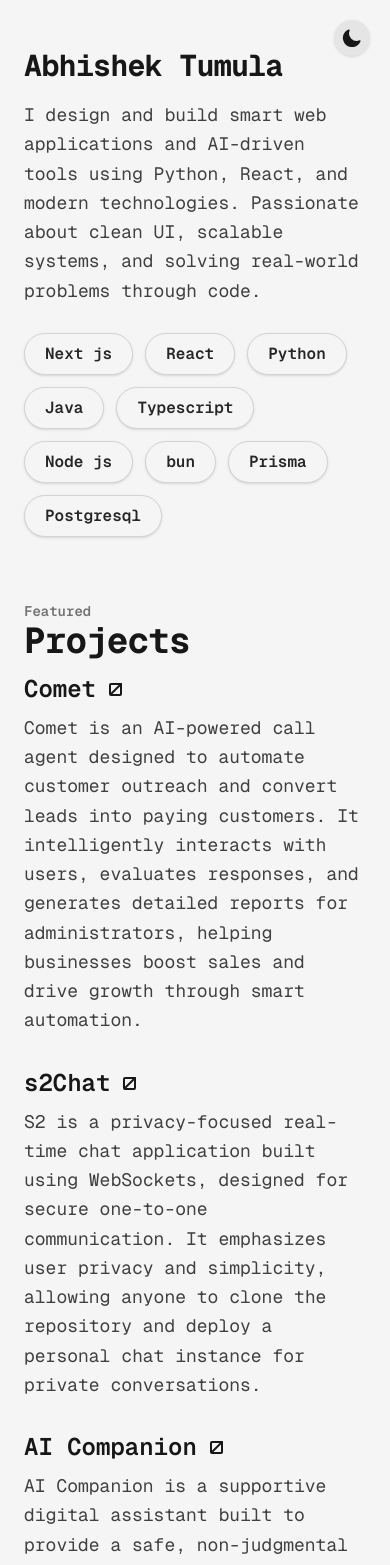
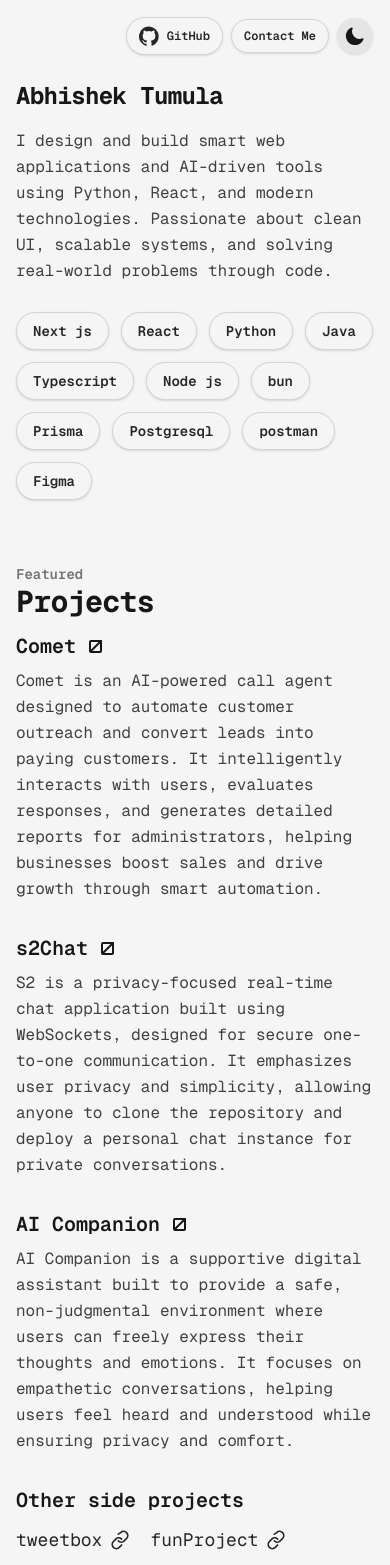
Before and after one commit to abhishektumula/profile, a Next.js app: page / in a window 390 px wide. Shown: the top 1565 px of the page. Built offline with nearby package versions, Linux system fonts and the light colour scheme.

Commit message:
fixed issues to the navbar

```diff
--- a/src/app/page.tsx
+++ b/src/app/page.tsx
@@ -2,12 +2,18 @@ import { Container } from "@/components/portfolio/container";
 import { ExperienceSection } from "@/components/portfolio/experience-section";
 import { HeroSection } from "@/components/portfolio/hero-section";
 import { ProjectsSection } from "@/components/portfolio/projects-section";
-import { ThemeToggle } from "@/components/portfolio/theme-toggle";
+import { TopActions } from "@/components/portfolio/top-actions";
+import { portfolioContent } from "@/lib/portfolio-content";
 
 export default function Home() {
+  const emailAddress = process.env.EMAIL_ADDRESS;
+
   return (
     <div className="min-h-screen bg-neutral-100 text-neutral-900 transition-colors duration-300 dark:bg-neutral-900 dark:text-neutral-100">
-      <ThemeToggle />
+      <TopActions
+        githubUrl={portfolioContent.githubProfile}
+        emailAddress={emailAddress}
+      />
       <Container>
         <HeroSection />
         <ProjectsSection />
--- a/src/components/portfolio/container.tsx
+++ b/src/components/portfolio/container.tsx
@@ -6,7 +6,7 @@ type ContainerProps = {
 
 export function Container({ children }: ContainerProps) {
   return (
-    <main className="mx-auto min-h-screen w-full max-w-3xl px-6 py-12 sm:px-10">
+    <main className="mx-auto min-h-screen w-full max-w-3xl px-4 pb-8 pt-20 sm:px-8 sm:pb-12 sm:pt-24">
       {children}
     </main>
   );
--- a/src/components/portfolio/experience-section.tsx
+++ b/src/components/portfolio/experience-section.tsx
@@ -8,10 +8,10 @@ export function ExperienceSection() {
       <div className="space-y-8">
         {portfolioContent.experiences.map((experience, index) => (
           <article key={`${experience.company}-${index}`}>
-            <h3 className="text-2xl font-semibold text-neutral-900 dark:text-neutral-100">
+            <h3 className="text-xl font-semibold text-neutral-900 dark:text-neutral-100 blur-md sm:text-2xl">
               {experience.company}
             </h3>
-            <p className="mt-2 max-w-2xl text-lg leading-relaxed text-neutral-700 dark:text-neutral-300">
+            <p className="mt-2 max-w-2xl text-base leading-relaxed text-neutral-700 dark:text-neutral-300 sm:text-lg">
               {experience.roleSummary}
             </p>
           </article>
--- /dev/null
+++ b/src/components/portfolio/github-icon.tsx
@@ -0,0 +1,12 @@
+export function GitHubIcon() {
+  return (
+    <svg
+      aria-hidden="true"
+      viewBox="0 0 24 24"
+      className="h-5 w-5"
+      fill="currentColor"
+    >
+      <path d="M12 .5a12 12 0 0 0-3.79 23.39c.6.11.82-.26.82-.58v-2.24c-3.34.73-4.04-1.61-4.04-1.61-.55-1.39-1.33-1.76-1.33-1.76-1.09-.74.08-.72.08-.72 1.2.09 1.84 1.23 1.84 1.23 1.08 1.84 2.82 1.31 3.51 1 .11-.78.42-1.31.76-1.61-2.66-.3-5.47-1.33-5.47-5.94 0-1.31.47-2.38 1.24-3.22-.12-.3-.54-1.52.12-3.16 0 0 1.01-.32 3.3 1.23a11.54 11.54 0 0 1 6 0c2.28-1.55 3.29-1.23 3.29-1.23.66 1.64.24 2.86.12 3.16.77.84 1.24 1.91 1.24 3.22 0 4.62-2.81 5.63-5.49 5.93.43.37.82 1.11.82 2.24v3.31c0 .32.21.7.83.58A12 12 0 0 0 12 .5Z" />
+    </svg>
+  );
+}
--- a/src/components/portfolio/hero-section.tsx
+++ b/src/components/portfolio/hero-section.tsx
@@ -3,10 +3,10 @@ import { portfolioContent } from "@/lib/portfolio-content";
 export function HeroSection() {
   return (
     <section>
-      <h1 className="text-3xl font-bold tracking-tight text-neutral-900 dark:text-neutral-50 sm:text-4xl">
+      <h1 className="text-2xl font-bold tracking-tight text-neutral-900 dark:text-neutral-50 sm:text-4xl">
         {portfolioContent.name}
       </h1>
-      <p className="mt-4 max-w-2xl text-lg leading-relaxed text-neutral-700 dark:text-neutral-300">
+      <p className="mt-4 max-w-2xl text-base leading-relaxed text-neutral-700 dark:text-neutral-300 sm:text-lg">
         {portfolioContent.bio}
       </p>
 
@@ -14,7 +14,7 @@ export function HeroSection() {
         {portfolioContent.skills.map((skill) => (
           <li
             key={skill}
-            className="rounded-full border border-neutral-300 bg-neutral-100 px-5 py-2 text-base font-semibold text-neutral-800 shadow-sm transition duration-200 hover:-translate-y-0.5 hover:shadow-md dark:border-neutral-700 dark:bg-neutral-800 dark:text-neutral-200"
+            className="rounded-full border border-neutral-300 bg-neutral-100 px-4 py-2 text-sm font-semibold text-neutral-800 shadow-sm transition duration-200 hover:-translate-y-0.5 hover:shadow-md dark:border-neutral-700 dark:bg-neutral-800 dark:text-neutral-200 sm:px-5 sm:text-base"
           >
             {skill}
           </li>
--- a/src/components/portfolio/projects-section.tsx
+++ b/src/components/portfolio/projects-section.tsx
@@ -12,14 +12,14 @@ export function ProjectsSection() {
           <article key={project.name} className="group">
             <a
               href={project.href}
-              className="inline-flex items-center gap-2 text-2xl font-semibold text-neutral-900 transition duration-200 hover:text-neutral-700 dark:text-neutral-100 dark:hover:text-neutral-300"
+              className="inline-flex items-center gap-2 text-xl font-semibold text-neutral-900 transition duration-200 hover:text-neutral-700 dark:text-neutral-100 dark:hover:text-neutral-300 sm:text-2xl"
               target="_blank"
               rel="noreferrer"
             >
               {project.name}
               <ExternalLinkIcon />
             </a>
-            <p className="mt-2 max-w-2xl text-lg leading-relaxed text-neutral-700 transition duration-200 group-hover:text-neutral-900 dark:text-neutral-300 dark:group-hover:text-neutral-100">
+            <p className="mt-2 max-w-2xl text-base leading-relaxed text-neutral-700 transition duration-200 group-hover:text-neutral-900 dark:text-neutral-300 dark:group-hover:text-neutral-100 sm:text-lg">
               {project.description}
             </p>
           </article>
@@ -27,7 +27,7 @@ export function ProjectsSection() {
       </div>
 
       <div className="mt-8">
-        <h3 className="text-2xl font-semibold text-neutral-900 dark:text-neutral-100">
+        <h3 className="text-xl font-semibold text-neutral-900 dark:text-neutral-100 sm:text-2xl">
           Other side projects
         </h3>
         <div className="mt-3 flex flex-wrap gap-x-5 gap-y-3">
@@ -35,7 +35,7 @@ export function ProjectsSection() {
             <a
               key={project.name}
               href={project.href}
-              className="inline-flex items-center gap-2 text-xl text-neutral-800 transition duration-200 hover:-translate-y-0.5 hover:text-neutral-950 dark:text-neutral-300 dark:hover:text-neutral-50"
+              className="inline-flex items-center gap-2 text-lg text-neutral-800 transition duration-200 hover:-translate-y-0.5 hover:text-neutral-950 dark:text-neutral-300 dark:hover:text-neutral-50 sm:text-xl"
               target="_blank"
               rel="noreferrer"
             >
--- a/src/components/portfolio/section-title.tsx
+++ b/src/components/portfolio/section-title.tsx
@@ -9,7 +9,7 @@ export function SectionTitle({ eyebrow, title }: SectionTitleProps) {
       <p className="text-sm font-semibold text-neutral-500 dark:text-neutral-400">
         {eyebrow}
       </p>
-      <h2 className="text-4xl font-bold tracking-tight text-neutral-900 dark:text-neutral-50 sm:text-5xl">
+      <h2 className="text-3xl font-bold tracking-tight text-neutral-900 dark:text-neutral-50 sm:text-5xl">
         {title}
       </h2>
     </header>
--- a/src/components/portfolio/theme-toggle.tsx
+++ b/src/components/portfolio/theme-toggle.tsx
@@ -75,7 +75,7 @@ export function ThemeToggle() {
     <button
       type="button"
       onClick={toggleTheme}
-      className="fixed right-5 top-5 rounded-full bg-neutral-200 p-2 text-neutral-900 shadow-sm transition duration-200 hover:-translate-y-0.5 hover:bg-neutral-300 hover:shadow dark:bg-neutral-800 dark:text-neutral-100 dark:hover:bg-neutral-700"
+      className="shrink-0 rounded-full bg-neutral-200 p-2 text-neutral-900 shadow-sm transition duration-200 hover:-translate-y-0.5 hover:bg-neutral-300 hover:shadow dark:bg-neutral-800 dark:text-neutral-100 dark:hover:bg-neutral-700"
       aria-label="Toggle color theme"
       title="Toggle color theme"
     >
--- /dev/null
+++ b/src/components/portfolio/top-actions.tsx
@@ -0,0 +1,67 @@
+"use client";
+
+import { useEffect, useState } from "react";
+import { ThemeToggle } from "@/components/portfolio/theme-toggle";
+import { GitHubIcon } from "@/components/portfolio/github-icon";
+
+type TopActionsProps = {
+  githubUrl: string;
+  emailAddress?: string;
+};
+
+export function TopActions({ githubUrl, emailAddress }: TopActionsProps) {
+  const [isScrolled, setIsScrolled] = useState(false);
+
+  useEffect(() => {
+    const onScroll = () => {
+      setIsScrolled(window.scrollY > 8);
+    };
+
+    onScroll();
+    window.addEventListener("scroll", onScroll, { passive: true });
+    return () => window.removeEventListener("scroll", onScroll);
+  }, []);
+
+  const contactHref = emailAddress
+    ? `https://mail.google.com/mail/?view=cm&fs=1&to=${encodeURIComponent(emailAddress)}`
+    : "#";
+
+  return (
+    <div
+      className={`fixed inset-x-0 top-0 z-40 transition-all duration-300 ease-out ${
+        isScrolled
+          ? "border-b border-neutral-300/70 bg-neutral-100/80 shadow-sm backdrop-blur-md dark:border-neutral-700/70 dark:bg-neutral-900/80"
+          : "border-b border-transparent bg-transparent"
+      }`}
+    >
+      <div className="mx-auto flex w-full max-w-[1200px] justify-end px-2 py-2 sm:px-5 sm:py-3">
+      <div
+        className={`flex max-w-[calc(100vw-1rem)] items-center gap-2 rounded-2xl border px-2 py-2 transition-all duration-300 ease-out sm:max-w-none ${
+          isScrolled
+            ? "border-neutral-300/70 bg-neutral-100/65 shadow-md dark:border-neutral-700/70 dark:bg-neutral-900/65"
+            : "border-transparent bg-transparent"
+        }`}
+      >
+      <a
+        href={githubUrl}
+        target="_blank"
+        rel="noreferrer"
+        className="inline-flex items-center gap-2 rounded-full border border-neutral-300 bg-neutral-100 px-3 py-2 text-xs font-semibold text-neutral-800 shadow-sm transition duration-200 hover:-translate-y-0.5 hover:bg-neutral-200 hover:shadow dark:border-neutral-700 dark:bg-neutral-800 dark:text-neutral-200 dark:hover:bg-neutral-700 sm:px-4 sm:text-sm"
+      >
+        <GitHubIcon />
+        GitHub
+      </a>
+      <a
+        href={contactHref}
+        target="_blank"
+        rel="noreferrer"
+        className="rounded-full border border-neutral-300 bg-neutral-100 px-3 py-2 text-xs font-semibold text-neutral-800 shadow-sm transition duration-200 hover:-translate-y-0.5 hover:bg-neutral-200 hover:shadow dark:border-neutral-700 dark:bg-neutral-800 dark:text-neutral-200 dark:hover:bg-neutral-700 sm:px-4 sm:text-sm"
+      >
+        Contact Me
+      </a>
+      <ThemeToggle />
+      </div>
+      </div>
+    </div>
+  );
+}
--- a/src/lib/portfolio-content.ts
+++ b/src/lib/portfolio-content.ts
@@ -11,6 +11,7 @@ export type Experience = {
 
 export const portfolioContent = {
   name: "Abhishek Tumula",
+  githubProfile: "https://github.com/abhishektumula",
   bio: "I design and build smart web applications and AI-driven tools using Python, React, and modern technologies. Passionate about clean UI, scalable systems, and solving real-world problems through code.",
   skills: [
     "Next js",
@@ -22,6 +23,8 @@ export const portfolioContent = {
     "bun",
     "Prisma",
     "Postgresql",
+    "postman",
+    "Figma",
   ],
   projects: [
     {
@@ -56,12 +59,12 @@ export const portfolioContent = {
   ],
   experiences: [
     {
-      company: "HCL Tech",
+      company: "Confidential Company 1",
       roleSummary:
         "Worked as a Frontend Engineer, developing responsive and user-friendly web applications with a strong focus on performance and clean design. Collaborated with cross-functional teams to implement new features, optimize UI components, debug issues, and improve overall user experience. Ensured code quality through reusable components, modern frontend practices, and consistent design implementation.",
     },
     {
-      company: "Slash Mark",
+      company: "Confidential Company 2",
       roleSummary:
         "Worked as a Data Science Intern, assisting in data cleaning, preprocessing, and basic analysis to support model development. Contributed to training and testing simple machine learning models while learning core concepts of data science and AI workflows. Supported the team in organizing datasets, improving data quality, and understanding model performance metrics.",
     },
```
